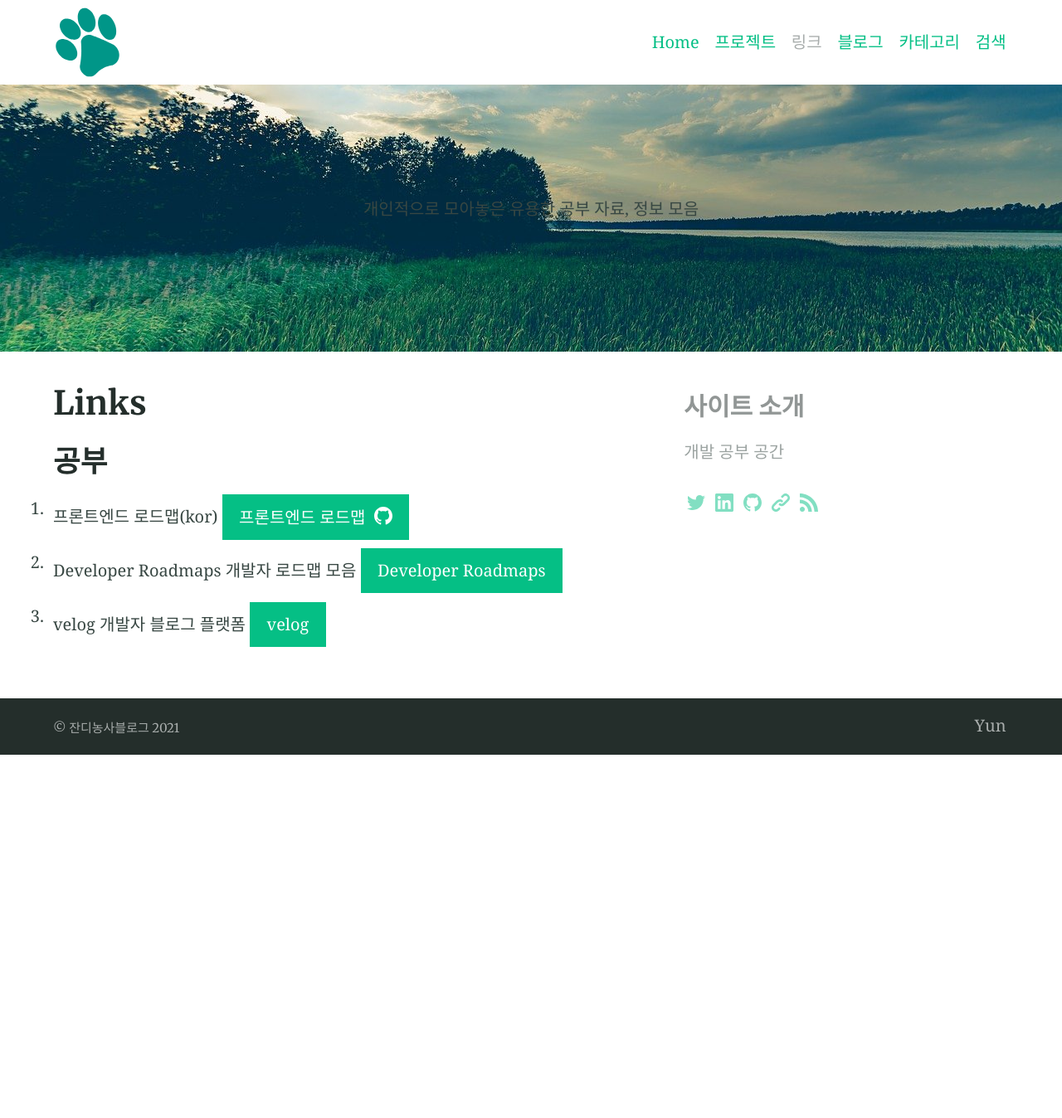
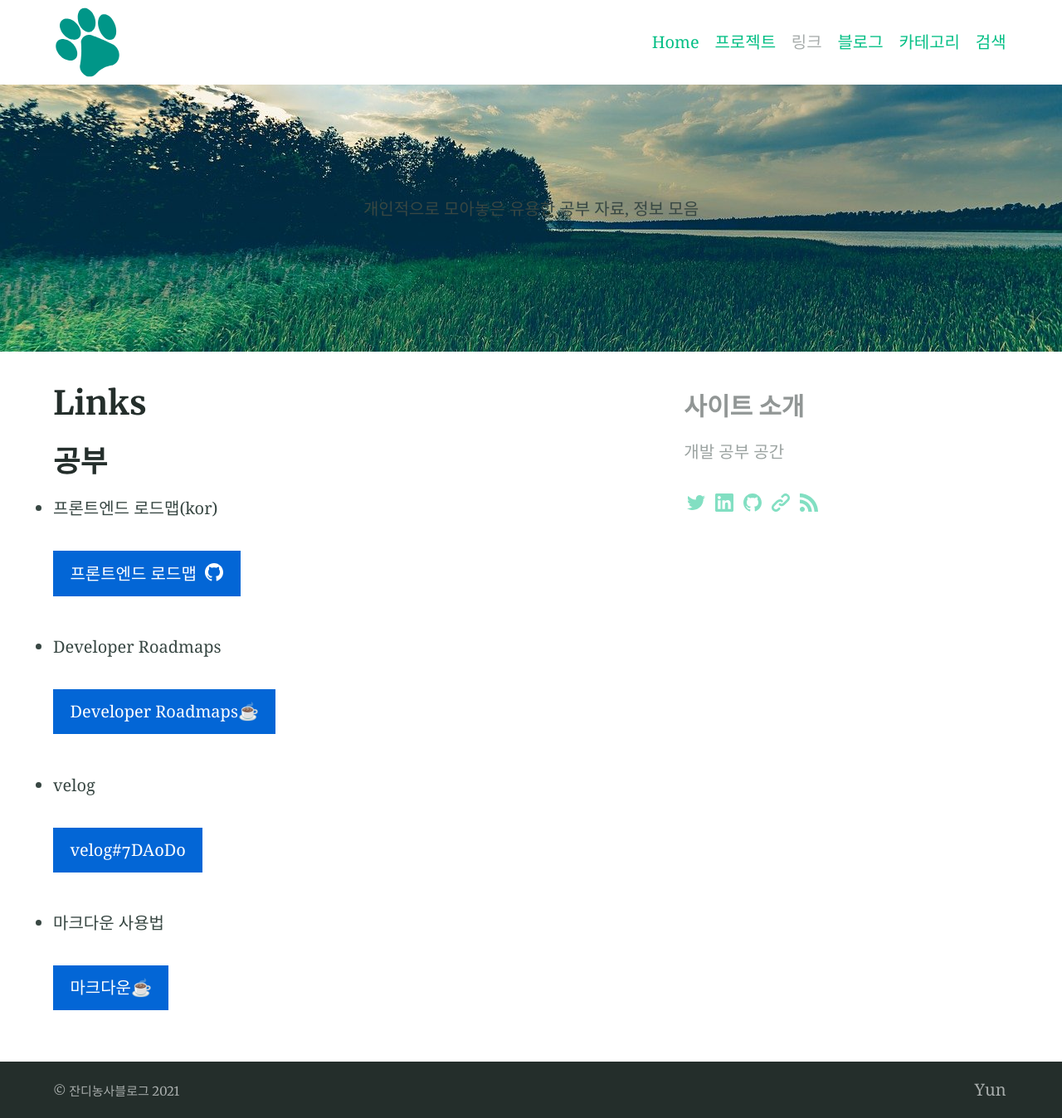
Before and after one commit to EngineerYun/EngineerYun.github.io, a Jekyll site: the page built from Links.md, in a window 1280 px wide. Shown: the whole page at 83% size. Built offline with Jekyll 4.4.1, drawn with Linux system fonts in a browser that asks for light colours; before the commit the page ends 910 px from its top, so only the background shows below that.

Commit message:
Links업데이트

```diff
--- a/Links.md
+++ b/Links.md
@@ -8,11 +8,19 @@ aside: true
 ---
 
 ## 공부
-1. 프론트엔드 로드맵(kor)
-{% include button.html text="프론트엔드 로드맵" link="https://github.com/devJang/developer-roadmap" icon="github" %}
-2. Developer Roadmaps
-개발자 로드맵 모음
-{% include button.html text="Developer Roadmaps" link="https://roadmap.sh/" %}
-3. velog
-개발자 블로그 플랫폼
-{% include button.html text="velog" link="https://velog.io/" %}
+
+* 프론트엔드 로드맵(kor)
+
+{% include button.html text="프론트엔드 로드맵" icon="github" link="https://github.com/devJang/developer-roadmap" color="#0366d6" %}
+
+* Developer Roadmaps
+
+{% include button.html text="Developer Roadmaps☕️" link="https://roadmap.sh/" color="#0366d6" %}
+
+* velog
+
+{% include button.html text="velog#7DA0D0" link="https://velog.io/" color="#0366d6" %}
+
+* 마크다운 사용법
+
+{% include button.html text="마크다운☕️" link="https://theorydb.github.io/envops/2019/05/22/envops-blog-how-to-use-md/" color="#0366d6" %}
```
